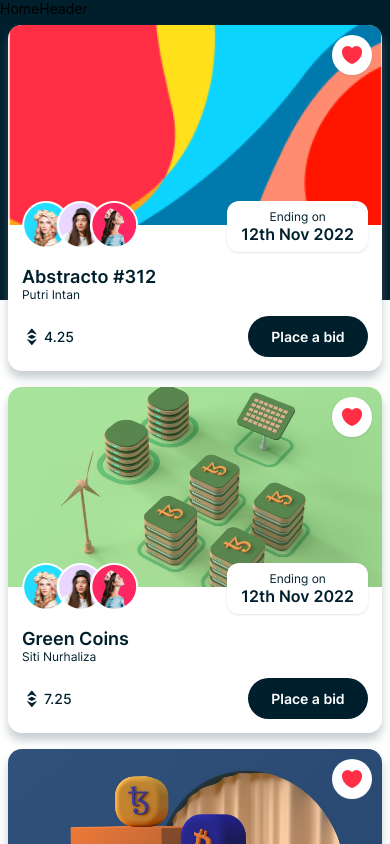
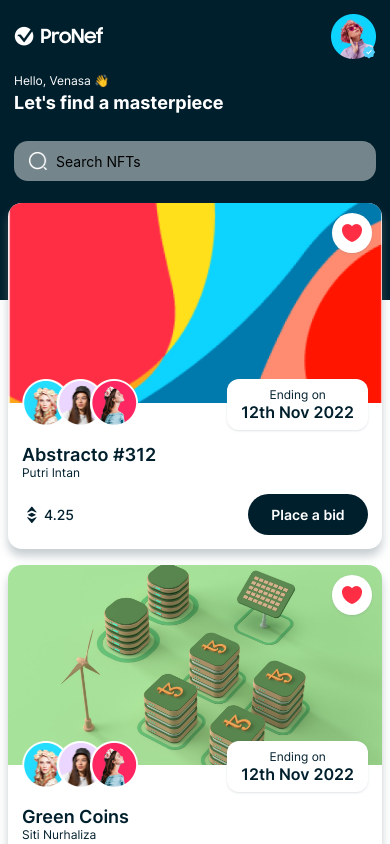
Before and after one commit to rex50/NFT-Wall, a React Native app: screen /Home in a window 390 px wide. Shown: the top 844 px of the page. Built offline with nearby package versions, Linux system fonts and the light colour scheme.

Commit message:
Completed Home Header

```diff
--- a/components/HomeHeader.js
+++ b/components/HomeHeader.js
@@ -1,10 +1,121 @@
-import { View, Text } from 'react-native'
-import React from 'react'
+import { View, Text, Image, TextInput } from 'react-native'
+
+import { COLORS, FONTS, SIZES, assets } from '../constants'
 
 const HomeHeader = () => {
   return (
-    <View>
-      <Text>HomeHeader</Text>
+    <View
+      style={{
+        backgroundColor: COLORS.primary,
+        padding: SIZES.font
+      }}
+    >
+      <View
+        style={{
+          flexDirection: 'row',
+          justifyContent: 'space-between',
+          alignItems: 'center'
+        }}
+      >
+        <Image
+          source={assets.logo}
+          resizeMode='contain'
+          style={{
+            width: 90,
+            height: 25
+          }}
+        />
+
+        <View
+          style={{
+            width: 45,
+            height: 45
+          }}
+        >
+          <Image
+            source={assets.person01}
+            resizeMode='contain'
+            style={{
+              width: '100%',
+              height: '100%'
+            }}
+          />
+
+          <Image
+            source={assets.badge}
+            resizeMode='contain'
+            style={{
+              position: 'absolute',
+              width: 15,
+              height: 15,
+              bottom: 0,
+              right: 0
+            }}
+          />
+        </View>
+      </View>
+      <View
+        style={{
+          marginVertical: SIZES.font
+        }}
+      >
+        <Text
+          style={{
+            fontFamily: FONTS.regular,
+            fontSize: SIZES.small,
+            color: COLORS.white
+          }}
+        >
+          Hello, Venasa 👋
+        </Text>
+
+        <Text
+          style={{
+            fontFamily: FONTS.bold,
+            fontSize: SIZES.large,
+            color: COLORS.white,
+            marginTop: SIZES.base/2
+          }}
+        >
+          Let's find a masterpiece
+        </Text>
+      </View>
+
+      <View
+        style={{
+          marginTop: SIZES.font
+        }}
+      >
+        <View
+          style={{
+            width: '100%',
+            borderRadius: SIZES.font,
+            backgroundColor: COLORS.gray,
+            flexDirection: 'row',
+            paddingHorizontal: SIZES.font,
+            paddingVertical: SIZES.small -2,
+            alignItems: 'center'
+          }}
+        >
+          <Image
+            source={assets.search}
+            resizeMode='contain'
+            style={{
+              width: 20,
+              height: 20,
+              marginRight: SIZES.base
+            }}
+          />
+
+          <TextInput
+            placeholder='Search NFTs'
+            style={{
+              flex: 1
+            }}
+            onChangeText={() => {}}
+          />
+        </View>
+      </View>
     </View>
   )
 }
```
